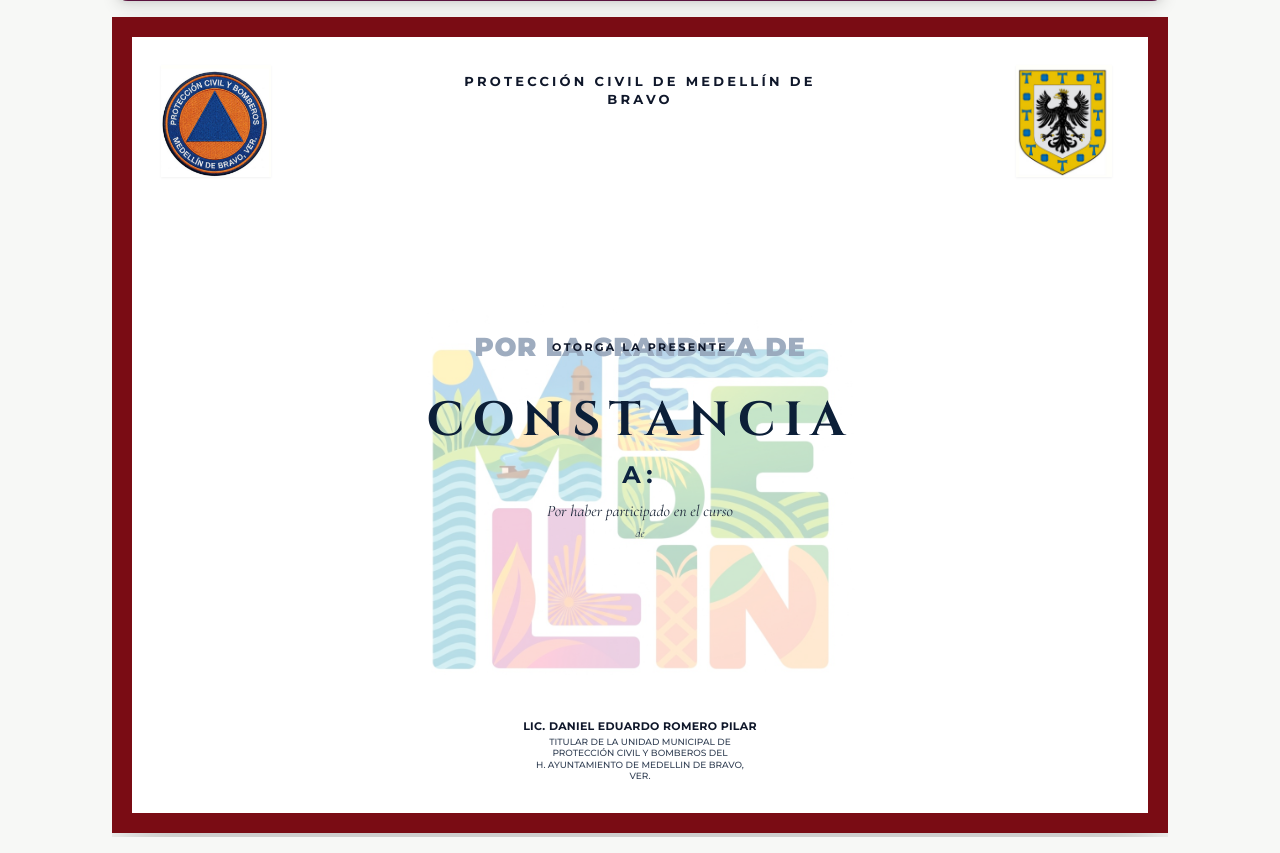
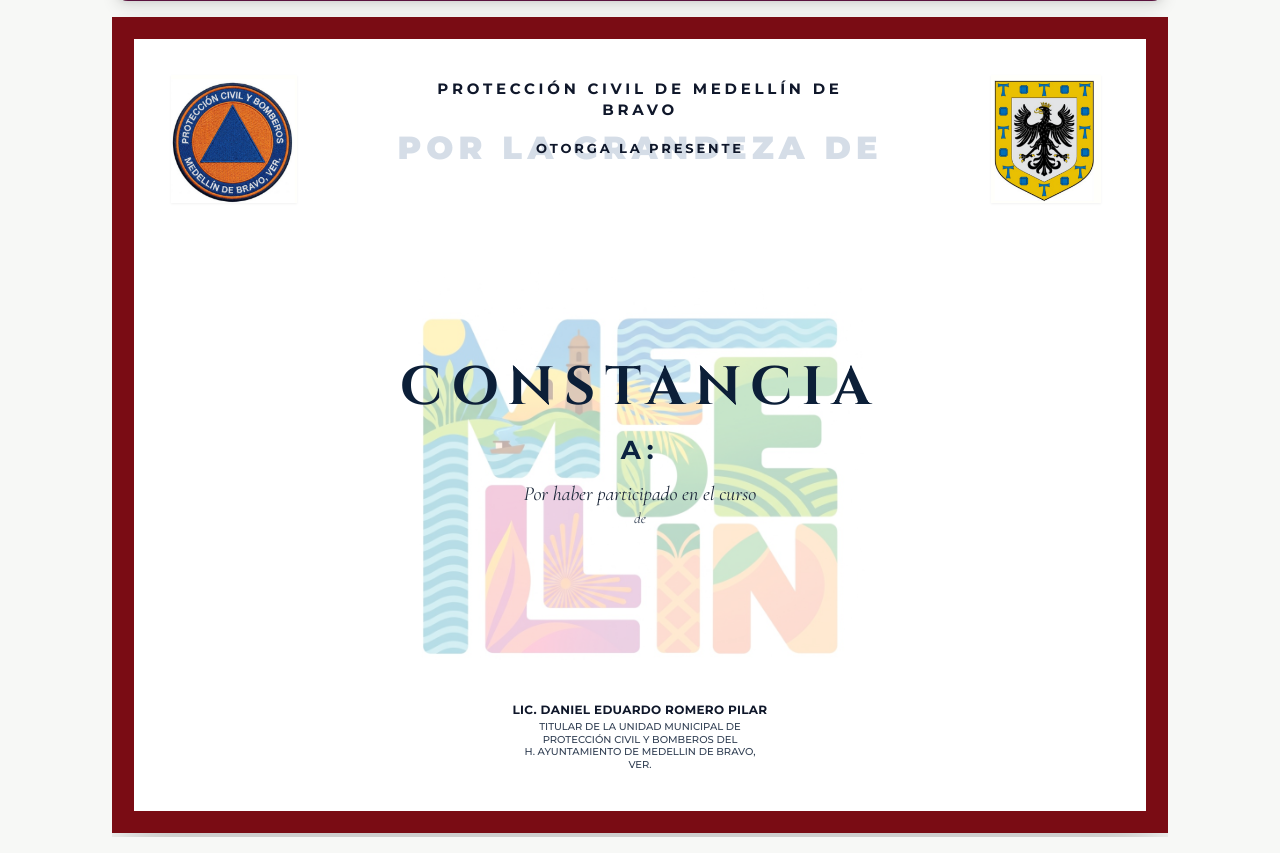
Before and after one commit to JosueBurela/PCMedellinDigital, a Django app: template portal/templates/portal/capacitacion_imprimir_constancia.html in a window 1280 px wide. Shown: the part 75-928 px from the top of the page. Run offline with Django 5.2, Linux system fonts and the light colour scheme; the template is opened without the code that fills it, so the values that code supplies are empty; some libraries are stand-ins or nearby versions.

Commit message:
fix(constancias): ajustar escala y dimensiones exactas de las letras segun el modelo de referencia

```diff
--- a/portal/templates/portal/capacitacion_imprimir_constancia.html
+++ b/portal/templates/portal/capacitacion_imprimir_constancia.html
@@ -11,7 +11,7 @@
 <!-- GOOGLE FONTS Y HTML2PDF.JS -->
 <link rel="preconnect" href="https://fonts.googleapis.com">
 <link rel="preconnect" href="https://fonts.gstatic.com" crossorigin>
-<link href="https://fonts.googleapis.com/css2?family=Cinzel:wght@500;700;900&family=Cormorant+Garamond:ital,wght@0,400;0,600;1,400&family=Montserrat:wght@400;500;600;700;800;900&display=swap" rel="stylesheet">
+<link href="https://fonts.googleapis.com/css2?family=Cinzel:wght@500;700;900&family=Cormorant+Garamond:ital,wght@0,400;0,600;1,400;1,600&family=Montserrat:wght@400;500;600;700;800;900&display=swap" rel="stylesheet">
 <script src="https://cdnjs.cloudflare.com/ajax/libs/html2pdf.js/0.10.1/html2pdf.bundle.min.js"></script>
 
 <style>
@@ -53,7 +53,6 @@
   #constanciaCertificado {
     width: 1056px;
     height: 816px;
-    max-height: 816px;
     box-sizing: border-box;
     overflow: hidden;
   }
@@ -88,85 +87,83 @@
 
 <!-- CONTENEDOR DE LA CONSTANCIA CON WRAPPER RESPONSIVO EN CELULAR -->
 <div id="certWrapper" class="w-full max-w-[1056px] flex justify-center overflow-hidden py-1">
-  <div id="constanciaCertificado" class="certificate-container bg-white p-7 relative flex flex-col justify-between border-[20px] border-[#7a0c14] shadow-2xl overflow-hidden font-sans">
+  <div id="constanciaCertificado" class="certificate-container bg-white p-9 relative flex flex-col justify-between border-[22px] border-[#7a0c14] shadow-2xl overflow-hidden font-sans">
 
-  <!-- CAPA DE FONDO: ILUSTRACIÓN ORIGINAL DE MEDELLÍN (BAJADA PARA QUE CONSTANCIA QUEDE EN EL CENTRO Y LA FRASE ARRIBA) -->
+  <!-- CAPA DE FONDO: ILUSTRACIÓN ORIGINAL DE MEDELLÍN (CENTRADA DETRÁS DEL CUERPO) -->
   <div class="absolute inset-0 flex flex-col items-center justify-center pointer-events-none z-0">
-    <img src="{% static 'portal/img/fondo_medellin_ilustracion.jpg' %}" alt="Ilustración Medellín" class="w-[430px] opacity-40 object-contain translate-y-16">
+    <img src="{% static 'portal/img/fondo_medellin_ilustracion.jpg' %}" alt="Ilustración Medellín" class="w-[450px] opacity-40 object-contain translate-y-10">
   </div>
 
-  <!-- 1. ENCABEZADO SUPERIOR: LOGO PC (IZQ), TÍTULO DE PROTECCIÓN CIVIL (CENTRO) Y ESCUDO (DER) -->
+  <!-- 1. ENCABEZADO SUPERIOR: LOGOS Y TÍTULOS CON PROPORCIONES EXACTAS DEL MODELO -->
   <div class="relative z-10 flex items-start justify-between">
     <!-- LOGO IZQUIERDO: PARCHE OFICIAL DE PROTECCIÓN CIVIL Y BOMBEROS -->
-    <div class="w-32 flex justify-start">
-      <img src="{% static 'portal/img/logo_pc_parche.png' %}" alt="Protección Civil Parche" class="w-28 h-28 object-contain drop-shadow-sm">
+    <div class="w-36 flex justify-start">
+      <img src="{% static 'portal/img/logo_pc_parche.png' %}" alt="Protección Civil Parche" class="w-32 h-32 object-contain drop-shadow-sm">
     </div>
 
-    <!-- TÍTULO SUPERIOR CENTRADO -->
-    <div class="text-center flex-1 px-2 pt-2">
-      <h3 class="text-[13px] font-montserrat font-bold text-slate-900 tracking-[0.25em] uppercase leading-snug">
+    <!-- TÍTULOS CENTRALES SUPERIORES -->
+    <div class="text-center flex-1 px-4 pt-1 space-y-1">
+      <h3 class="text-[15px] font-montserrat font-bold text-slate-900 tracking-[0.25em] uppercase leading-snug">
         PROTECCIÓN CIVIL DE MEDELLÍN DE<br>BRAVO
       </h3>
+      <div class="relative inline-block my-0.5">
+        <span class="text-[32px] font-montserrat font-black text-slate-300/80 tracking-[0.16em] uppercase block select-none">
+          POR LA GRANDEZA DE
+        </span>
+        <p class="text-[13px] font-montserrat font-bold text-slate-900 tracking-[0.22em] uppercase absolute inset-0 flex items-center justify-center">
+          OTORGA LA PRESENTE
+        </p>
+      </div>
     </div>
 
     <!-- LOGO DERECHO: ESCUDO DE ARMAS DE MEDELLÍN DE BRAVO -->
-    <div class="w-32 flex justify-end">
-      <img src="{% static 'portal/img/escudo_medellin_oficial.png' %}" alt="Escudo Medellín Oficial" class="w-28 h-28 object-contain drop-shadow-sm">
+    <div class="w-36 flex justify-end">
+      <img src="{% static 'portal/img/escudo_medellin_oficial.png' %}" alt="Escudo Medellín Oficial" class="w-32 h-32 object-contain drop-shadow-sm">
     </div>
   </div>
 
-  <!-- 2. CUERPO CENTRAL: 'POR LA GRANDEZA DE' COMPLETAMENTE EN LA PARTE SUPERIOR DEL LOGO -->
-  <div class="relative z-10 text-center my-auto space-y-1.5 py-1">
-
-    <!-- FRASE 'POR LA GRANDEZA DE' Y 'OTORGA LA PRESENTE' EN LA PARTE SUPERIOR DEL LOGO (FUERA DE LAS LETRAS) -->
-    <div class="relative inline-block mb-6 -mt-16">
-      <span class="text-[26px] font-montserrat font-black text-slate-400/90 tracking-wide uppercase block select-none">
-        POR LA GRANDEZA DE
-      </span>
-      <p class="text-[11px] font-montserrat font-bold text-slate-900 tracking-[0.22em] uppercase absolute inset-0 flex items-center justify-center">
-        OTORGA LA PRESENTE
-      </p>
-    </div>
+  <!-- 2. CUERPO CENTRAL: CONSTANCIA Y DATOS CON TIPOGRAFÍA Y TAMAÑOS EXACTOS -->
+  <div class="relative z-10 text-center my-auto space-y-2 py-1">
 
     <!-- TÍTULO PRINCIPAL "CONSTANCIA" -->
-    <h1 class="text-5xl font-cinzel font-bold text-[#0c1f38] tracking-[0.18em] uppercase leading-none">
+    <h1 class="text-[54px] font-cinzel font-bold text-[#0c1f38] tracking-[0.18em] uppercase leading-none">
       CONSTANCIA
     </h1>
 
     <!-- RECEPTOR "A: JUAN PEREZ LOPEZ" -->
     <div class="pt-2">
-      <h2 class="text-2xl font-montserrat font-bold text-[#0c2340] tracking-[0.22em] uppercase">
+      <h2 class="text-[26px] font-montserrat font-bold text-[#0c2340] tracking-[0.22em] uppercase">
         A:{{ inscripcion.nombre_completo }}
       </h2>
     </div>
 
     <!-- TEXTO "Por haber participado en el curso de" -->
-    <div class="space-y-0.5 pt-0.5">
-      <p class="text-base font-garamond italic text-slate-800 font-normal">
+    <div class="space-y-0.5 pt-1">
+      <p class="text-[20px] font-garamond italic text-slate-800 font-normal leading-tight">
         Por haber participado en el curso
       </p>
-      <p class="text-xs font-garamond italic text-slate-700">
+      <p class="text-[15px] font-garamond italic text-slate-700 leading-tight">
         de
       </p>
       <!-- NOMBRE DEL CURSO -->
-      <h3 class="text-xl font-montserrat font-bold text-slate-900 tracking-wide uppercase pt-0.5">
+      <h3 class="text-[24px] font-garamond font-semibold text-slate-900 tracking-wide pt-0.5">
         {{ curso.titulo }}
       </h3>
     </div>
 
     <!-- FECHA EXACTA DE EXPEDICIÓN -->
-    <p class="text-xs font-garamond font-semibold text-slate-700 pt-0.5">
+    <p class="text-[14px] font-garamond font-medium text-slate-700 pt-1">
       {{ fecha_pie }}
     </p>
   </div>
 
   <!-- 3. SECCIÓN INFERIOR DE FIRMAS (ÚNICA FIRMA CENTRADA) -->
-  <div class="relative z-10 flex items-end justify-center pt-1 font-montserrat text-slate-900 pb-1">
+  <div class="relative z-10 flex items-end justify-center font-montserrat text-slate-900 pb-1">
 
     <!-- FIRMA CENTRADA: LIC. DANIEL EDUARDO ROMERO PILAR -->
     <div class="text-center w-80 space-y-0.5 mx-auto">
-      <p class="text-[11px] font-bold tracking-wide uppercase">LIC. DANIEL EDUARDO ROMERO PILAR</p>
-      <p class="text-[9px] font-medium text-slate-700 leading-tight uppercase">
+      <p class="text-[12px] font-bold tracking-wide uppercase">LIC. DANIEL EDUARDO ROMERO PILAR</p>
+      <p class="text-[10px] font-medium text-slate-700 leading-tight uppercase">
         TITULAR DE LA UNIDAD MUNICIPAL DE<br>
         PROTECCIÓN CIVIL Y BOMBEROS DEL<br>
         H. AYUNTAMIENTO DE MEDELLIN DE BRAVO,<br>
```
